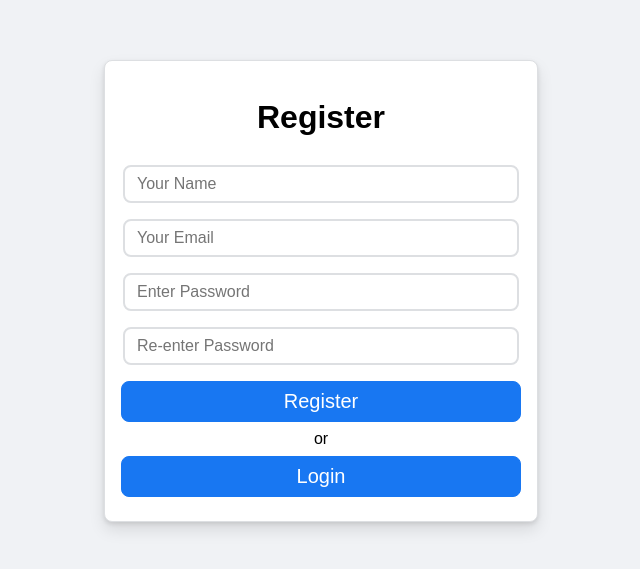
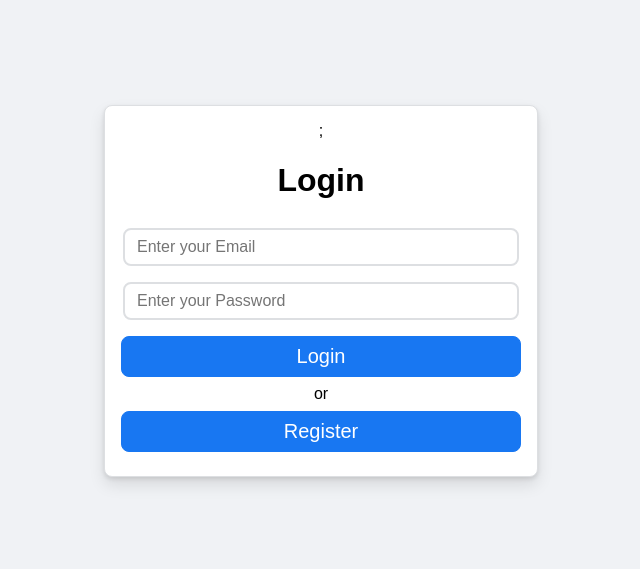
Before and after one commit to ashish-singh96/Login-Register, a React (Create React App) app: page / in a window 1280 px wide. Shown: the part 109-678 px from the top of the page, without its empty margins (319-959 px from the left). Built offline with nearby package versions, Linux system fonts and the light colour scheme.

Commit message:
Login useState Ready

```diff
--- a/src/App.js
+++ b/src/App.js
@@ -8,8 +8,8 @@ function App() {
   return (
     <div className='App'>
           {/* <Homepage/> */}
-          {/* <Login/> */}
-          <Register/>
+          <Login/>
+          {/* <Register/> */}
     </div>
   );
 }
--- a/src/component/login/Login.js
+++ b/src/component/login/Login.js
@@ -1,11 +1,23 @@
-import React from 'react'
+import React ,{useState} from 'react'
 import './Login.css';
 const Login = () => {
+    const[user,SetUser]=useState({
+        email:'',
+        password:'',
+    })
+    const handleChange =(event)=>{
+        const{name,value}=event.target;
+        SetUser({
+            ...user,[name]:value
+        })
+    }
   return (
+
     <div className='login'>
+     {console.log(user)};
         <h1>Login</h1>
-        <input type="text" placeholder='Enter your Email'/>
-        <input type="password" placeholder='Enter your Password'/>
+        <input type="text" name="email" value={user.name} placeholder='Enter your Email' onChange={handleChange}/>
+        <input type="password" name="password" value={user.password} placeholder='Enter your Password' onChange={handleChange}/>
         <div className='button'>Login</div>
         <div>or</div>
         <div className='button'>Register</div>
```
